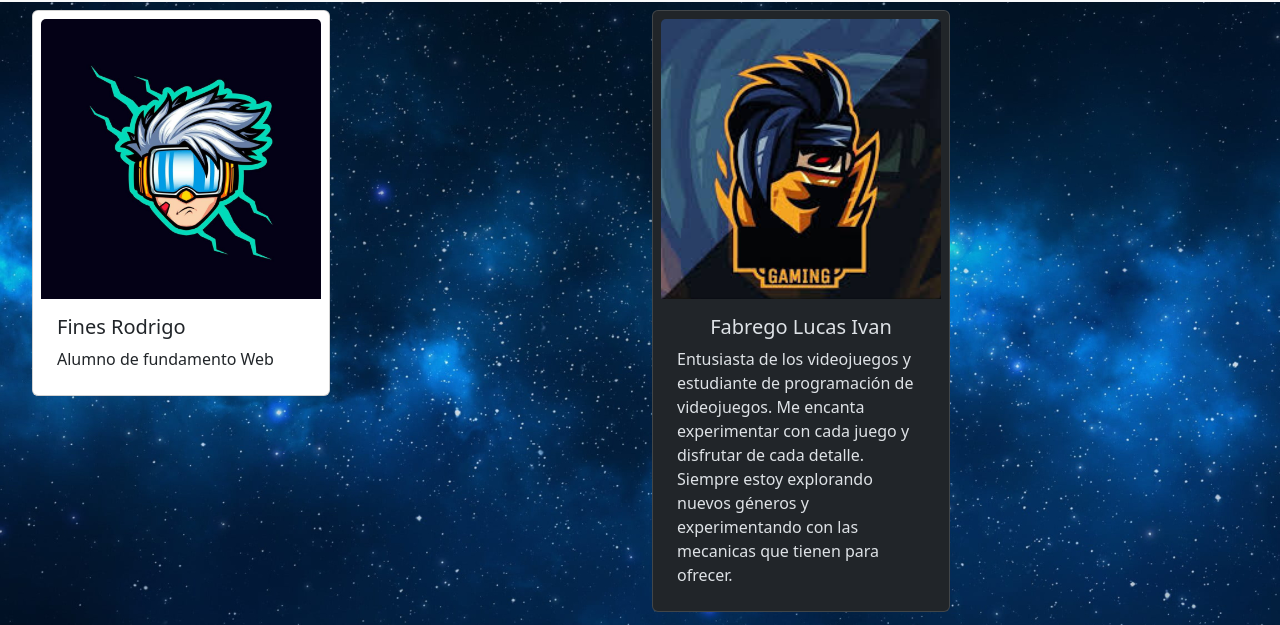
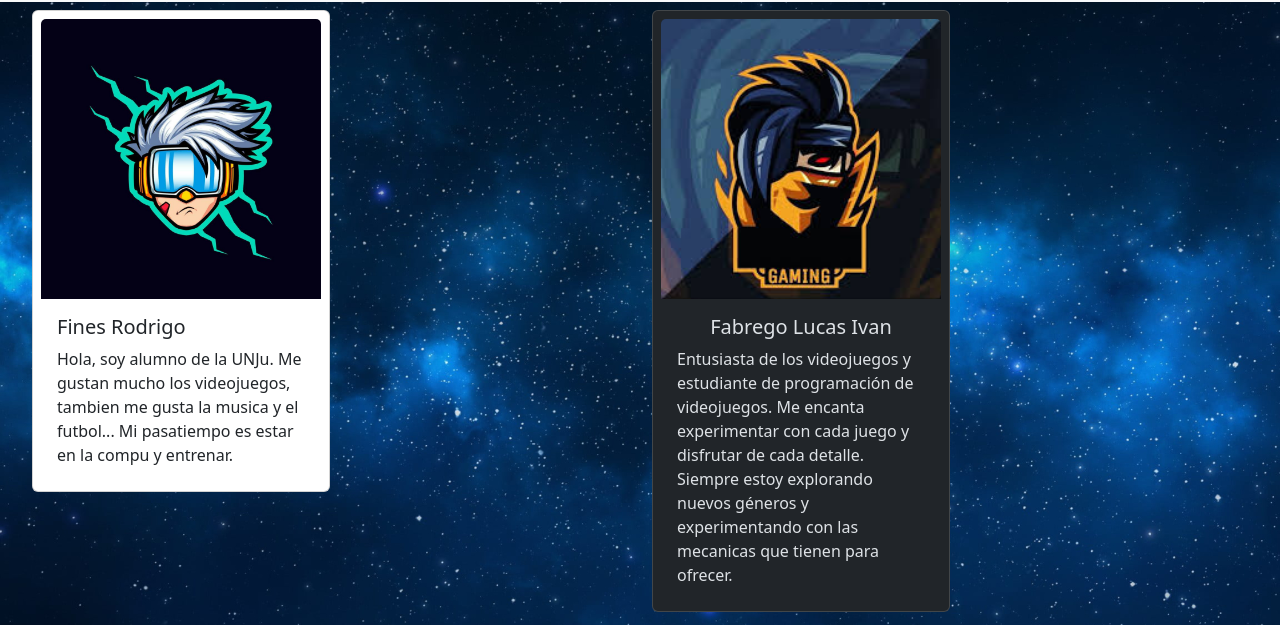
Before and after one commit to CintiaFlores/TP01FPWGrupo3, a plain HTML site: page ClaseHTML/colaboradores.html in a window 1280 px wide. Shown: the part 106-731 px from the top of the page. Drawn offline with nearby package versions, Linux system fonts and the light colour scheme.

Commit message:
Agrego descripcion de mi tarjeta de presentacio

```diff
--- a/ClaseHTML/colaboradores.html
+++ b/ClaseHTML/colaboradores.html
@@ -65,7 +65,7 @@
                 <img src="imagen/futuristic-blue-glasses-metaverse-boy-avatar-mascot-gaming-vector.jpg" class="card-img-top" alt="...">
                 <div class="card-body">
                   <h5 class="card-title">Fines Rodrigo</h5>
-                  <p class="card-text">Alumno de fundamento Web</p>
+                  <p class="card-text">Hola, soy alumno de la UNJu. Me gustan mucho los videojuegos, tambien me gusta la musica y el futbol... Mi pasatiempo es estar en la compu y entrenar.  </p>
                 </div>
               </div>
             </div>
```
